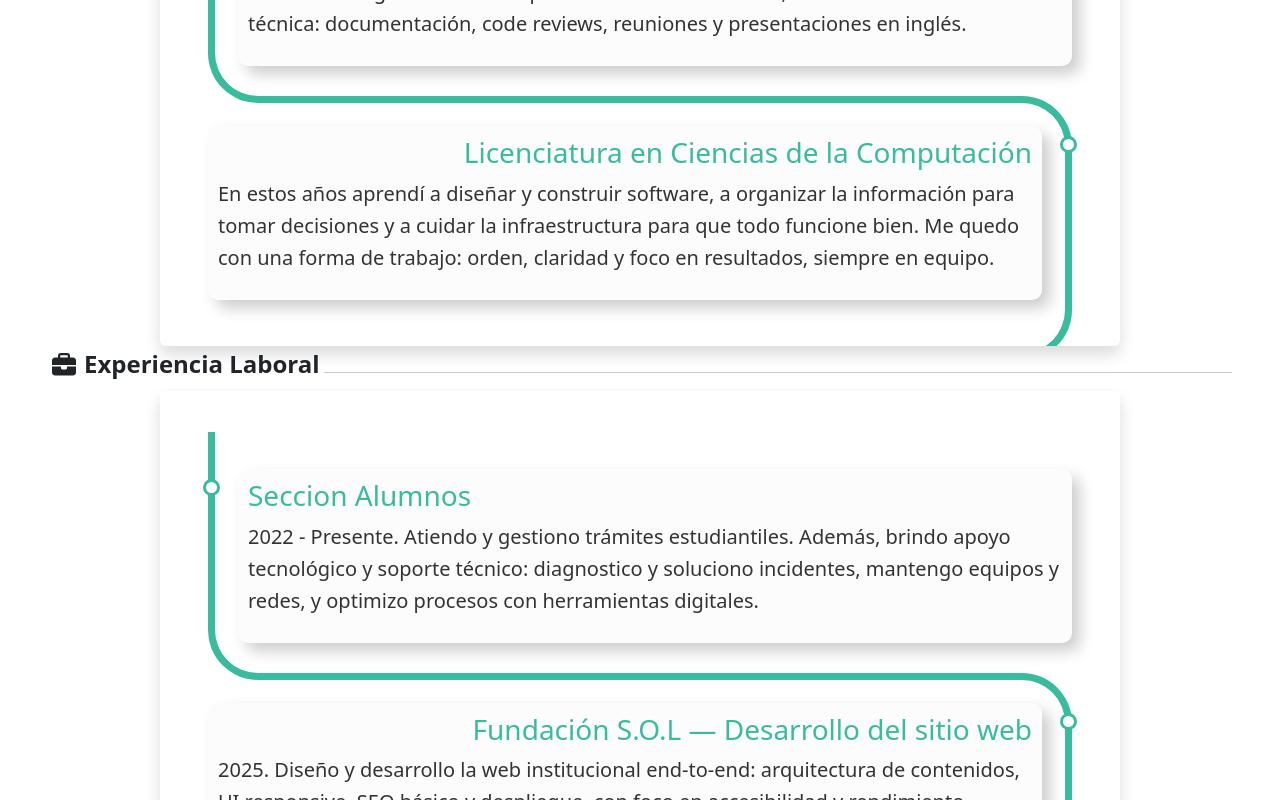
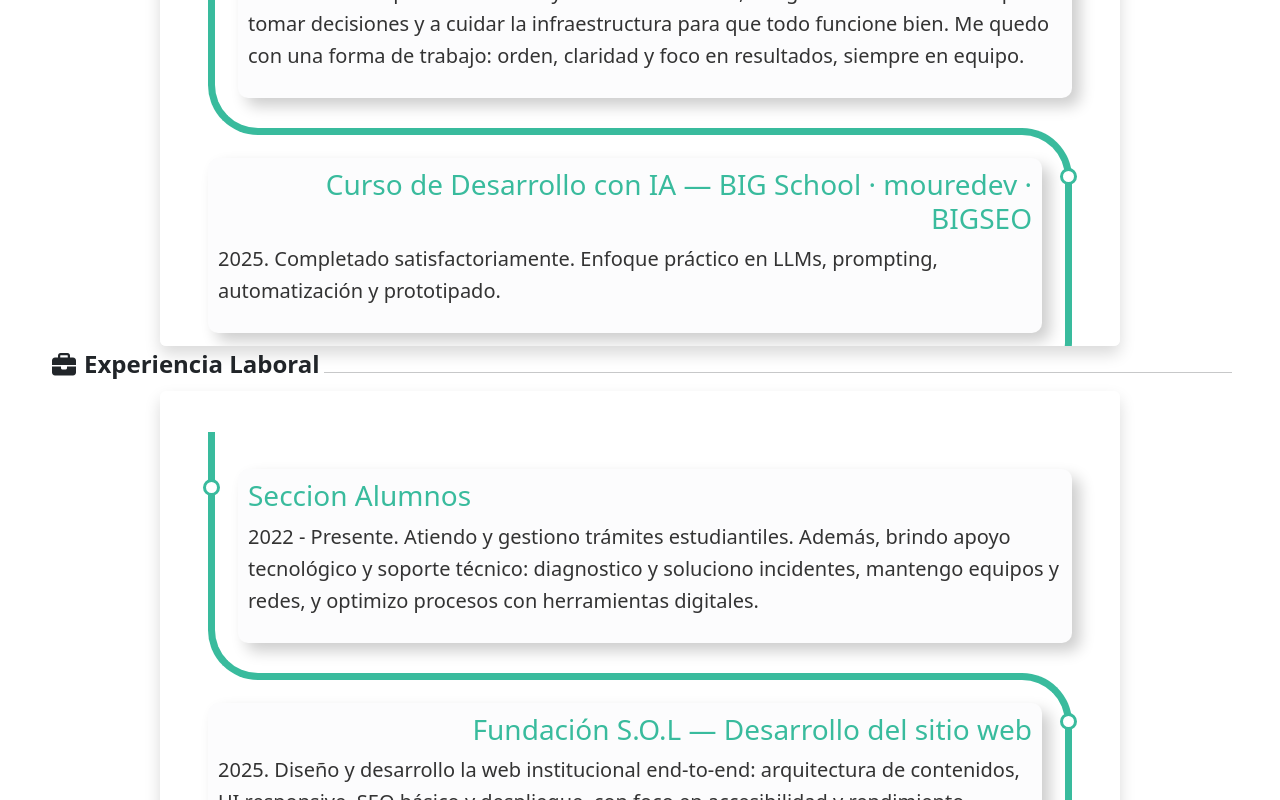
Before and after one commit to Eliseo-Baroni-97/personalpage, a React (Vite) app: page / in a window 1280 px wide. Shown: the part 1660-2460 px from the top of the page. Built offline with nearby package versions, Linux system fonts and the light colour scheme.

Commit message:
feat: Add AI course and reorder education section

```diff
--- a/i18n.js
+++ b/i18n.js
@@ -46,6 +46,9 @@ i18next
           "englishForDevelopersTitle": "English for Developers",
           "englishForDevelopersText": "Vlue English. Course successfully completed, focused on technical communication: documentation, code reviews, meetings, and presentations in English.",
           "englishForDevelopersDate": "2025",
+          "iaCourseTitle": "AI Development Course — BIG School · mouredev · BIGSEO",
+          "iaCourseText": "Successfully completed. Practical focus on LLMs, prompting, automation, and prototyping.",
+          "iaCourseDate": "2025",
           "seccionAlumnosTitle": "Student Section",
           "seccionAlumnosDescription": "I handle and manage student procedures. Additionally, I provide technological support and technical assistance: diagnosing and resolving incidents, maintaining equipment and networks, and optimizing processes with digital tools.",
           "fundacionSolTitle": "S.O.L. Foundation — Website Development",
@@ -136,6 +139,9 @@ i18next
           "englishForDevelopersTitle": "English for Developers",
           "englishForDevelopersText": "Vlue English. Curso completado satisfactoriamente, enfocado en comunicación técnica: documentación, code reviews, reuniones y presentaciones en inglés.",
           "englishForDevelopersDate": "2025",
+          "iaCourseTitle": "Curso de Desarrollo con IA — BIG School · mouredev · BIGSEO",
+          "iaCourseText": "Completado satisfactoriamente. Enfoque práctico en LLMs, prompting, automatización y prototipado.",
+          "iaCourseDate": "2025",
           "seccionAlumnosTitle": "Seccion Alumnos",
           "seccionAlumnosDescription": "Atiendo y gestiono trámites estudiantiles. Además, brindo apoyo tecnológico y soporte técnico: diagnostico y soluciono incidentes, mantengo equipos y redes, y optimizo procesos con herramientas digitales.",
           "seccionAlumnosDate": "2022 - Presente",
--- a/src/App.jsx
+++ b/src/App.jsx
@@ -20,8 +20,9 @@ const App = () => {
 
   // Datos para la línea de tiempo de Formación
   const educationItems = [
+    { titleKey: "licenciaturaCienciasComputacion", textKey: "licenciaturaCienciasComputacionText" },
+    { titleKey: "iaCourseTitle", textKey: "iaCourseText", dateKey: "iaCourseDate" },
     { titleKey: "englishForDevelopersTitle", textKey: "englishForDevelopersText", dateKey: "englishForDevelopersDate" },
-    { titleKey: "licenciaturaCienciasComputacion", textKey: "licenciaturaCienciasComputacionText" },
     { titleKey: "programadorFullStack", textKey: "programadorFullStackText" },
     { titleKey: "cursoInglesAdultos", textKey: "cursoInglesAdultosText" },
     { titleKey: "analistaProgramador", textKey: "analistaProgramadorText" },
```
